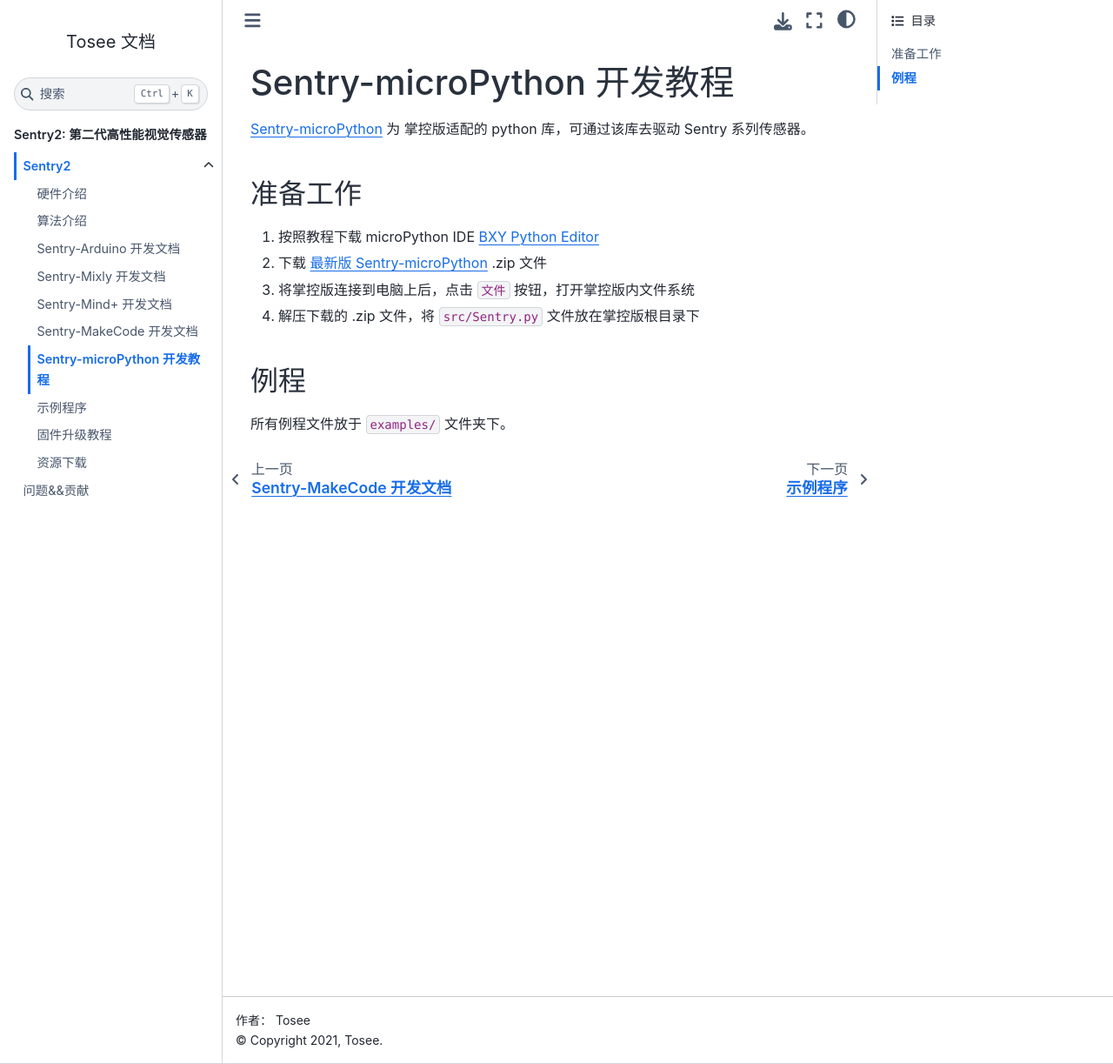
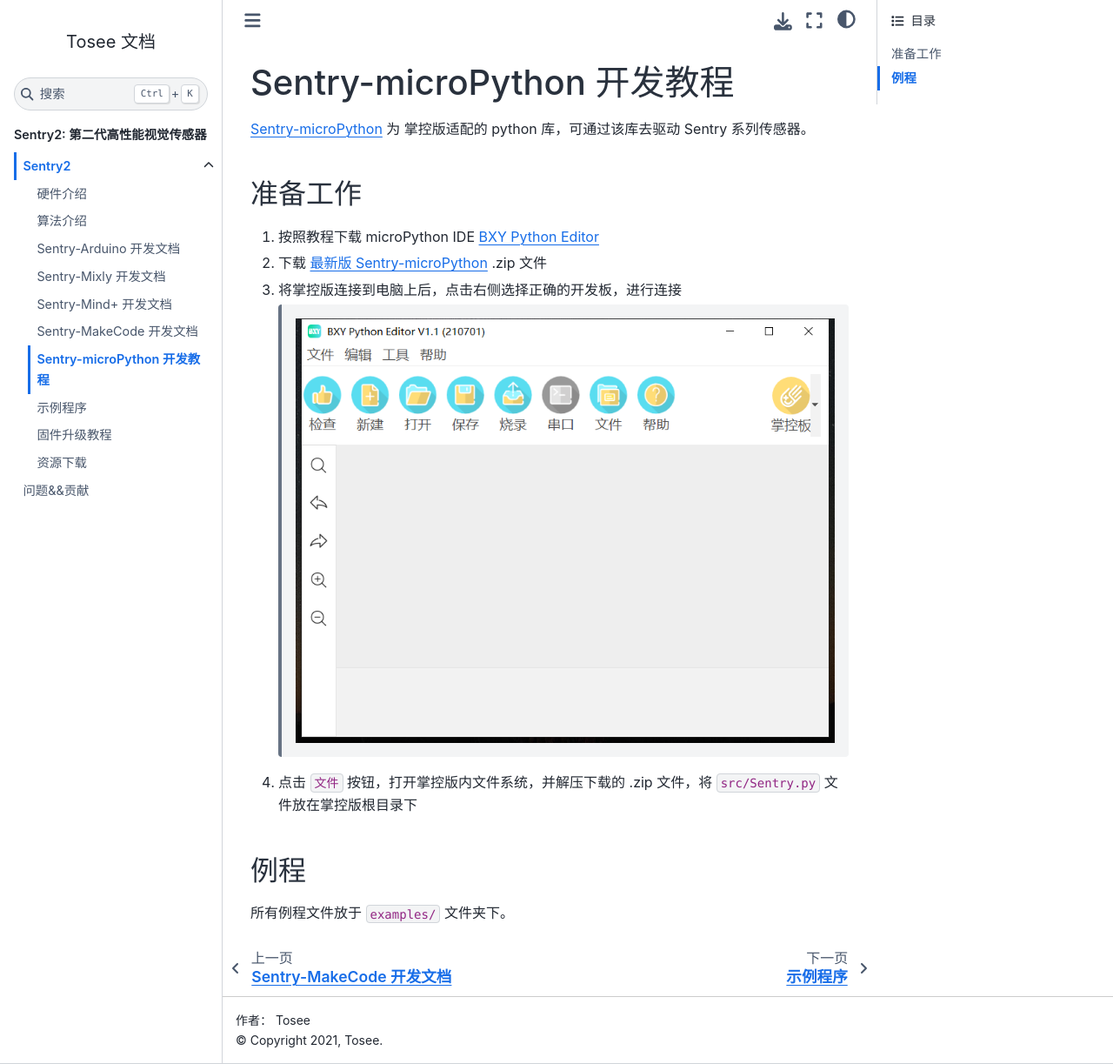
Before and after one commit to AITosee/Tosee-Docs, a Sphinx documentation site: the page built from docs/Sentry/microPython/index.rst, in a window 1280 px wide and 1223 px high. Shown: the whole window at 87% size. Built offline with Sphinx 7.4.7 and the Sphinx Book theme 1.1.4, drawn with Linux system fonts in a browser that asks for light colours.

Commit message:
Add images

```diff
--- a/docs/Sentry/microPython/index.rst
+++ b/docs/Sentry/microPython/index.rst
@@ -9,8 +9,11 @@
 
 1. 按照教程下载 microPython IDE `BXY Python Editor <https://bxy.dfrobot.com.cn/download>`_
 2. 下载 `最新版 Sentry-microPython <https://github.com/AITosee/Sentry-microPython/releases>`_ .zip 文件
-3. 将掌控版连接到电脑上后，点击 ``文件`` 按钮，打开掌控版内文件系统
-4. 解压下载的 .zip 文件，将 ``src/Sentry.py`` 文件放在掌控版根目录下
+3. 将掌控版连接到电脑上后，点击右侧选择正确的开发板，进行连接
+
+    .. image:: images/micropython-sentry-bxy-editor.jpg
+
+4. 点击 ``文件`` 按钮，打开掌控版内文件系统，并解压下载的 .zip 文件，将 ``src/Sentry.py`` 文件放在掌控版根目录下
 
 例程
 ----
```
Also changed, not shown: docs/Sentry/microPython/images/micropython-sentry-bxy-editor.jpg (added).
